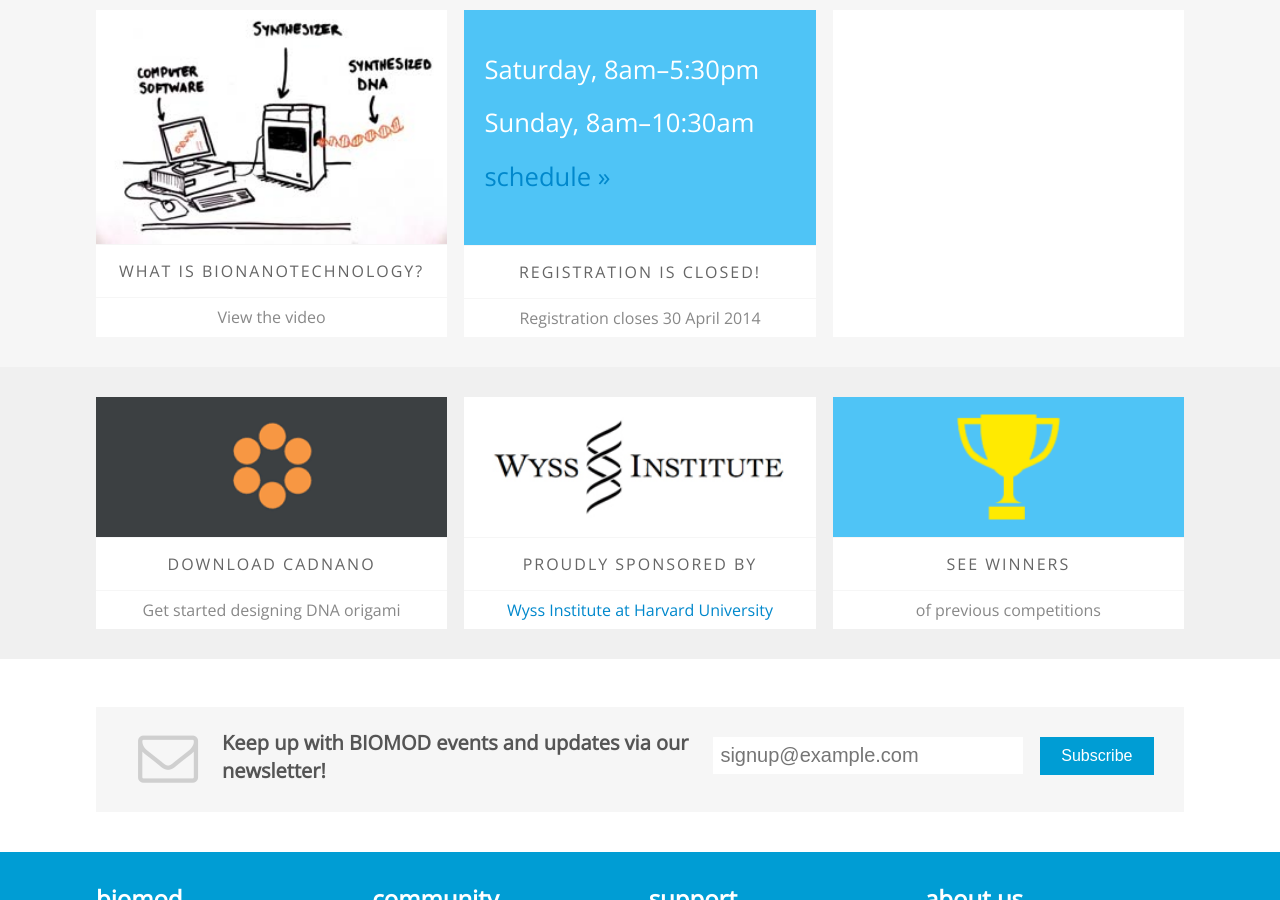
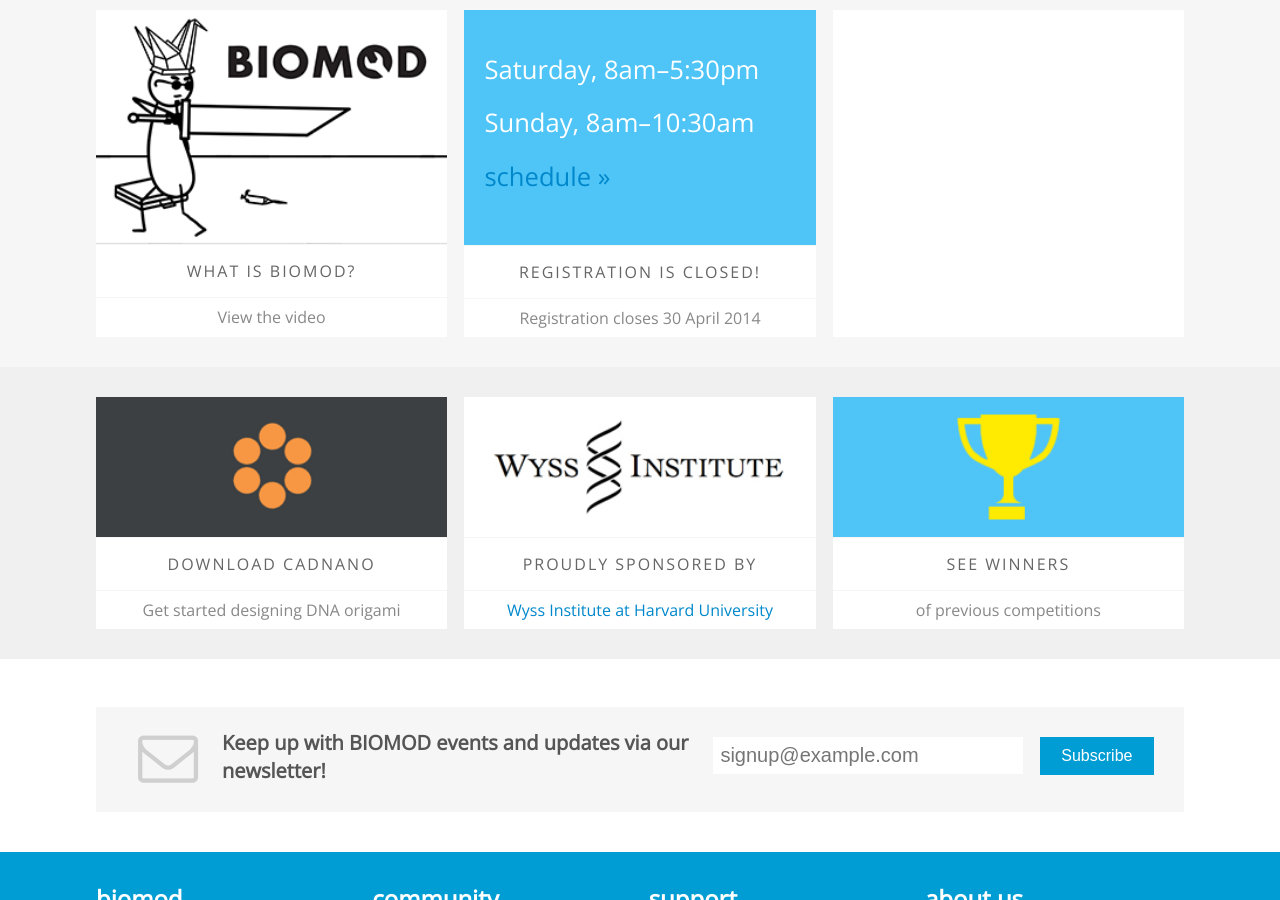
Before and after one commit to sdouglas/biomod, a Jekyll site: the page built from index.html, in a window 1280 px wide and 900 px high, scrolled down 850 px. Built offline with Jekyll 4.4.1, drawn with Linux system fonts in a browser that asks for light colours; nearby versions of some CDN libraries; Markdown is read by kramdown in place of the engine named in the settings.

Commit message:
embed "What is Biomod" youtube video

```diff
--- a/index.html
+++ b/index.html
@@ -68,9 +68,9 @@
 
         <section class="third feature-box" id="bionano-vid">
             <a href="#">
-                <img src="/assets/images/whatisbionano.jpg" />
+                <img src="/assets/images/whatisbiomod.png" />
             </a>
-            <a class="section-title" href="#">What is bionanotechnology?</a>
+            <a class="section-title" href="#">What is BIOMOD?</a>
             <div class="section-caption">View the video</div>
         </section>
 
@@ -101,7 +101,7 @@
 <div class="row video-row">
     <a class="close" href="#">[X] close</a>
     <div class="video-container">
-             <iframe width="560" height="315" src="//www.youtube.com/embed/ITtGJUGXFKc?rel=0&amp;autohide=1&amp;showinfo=0" frameborder="0"></iframe>
+             <iframe width="560" height="315" src="//www.youtube.com/embed/dR31pBvMUV8?rel=0&amp;autohide=1&amp;showinfo=0" frameborder="0"></iframe>
     </div>
 </div>
 
```
Also changed, not shown: assets/images/whatisbiomod.png (added).
